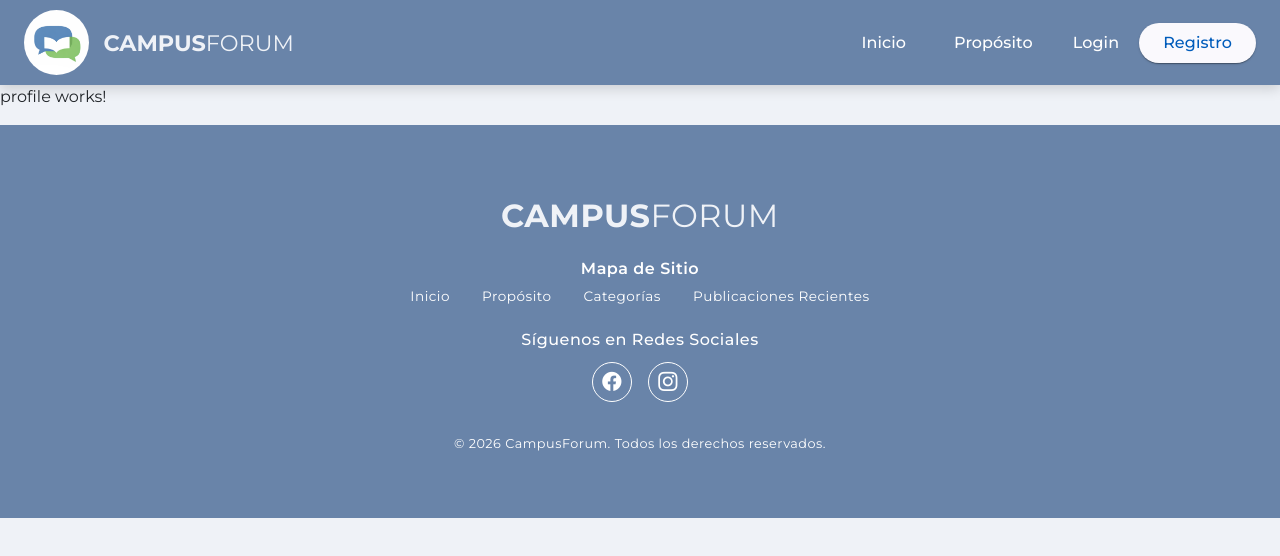
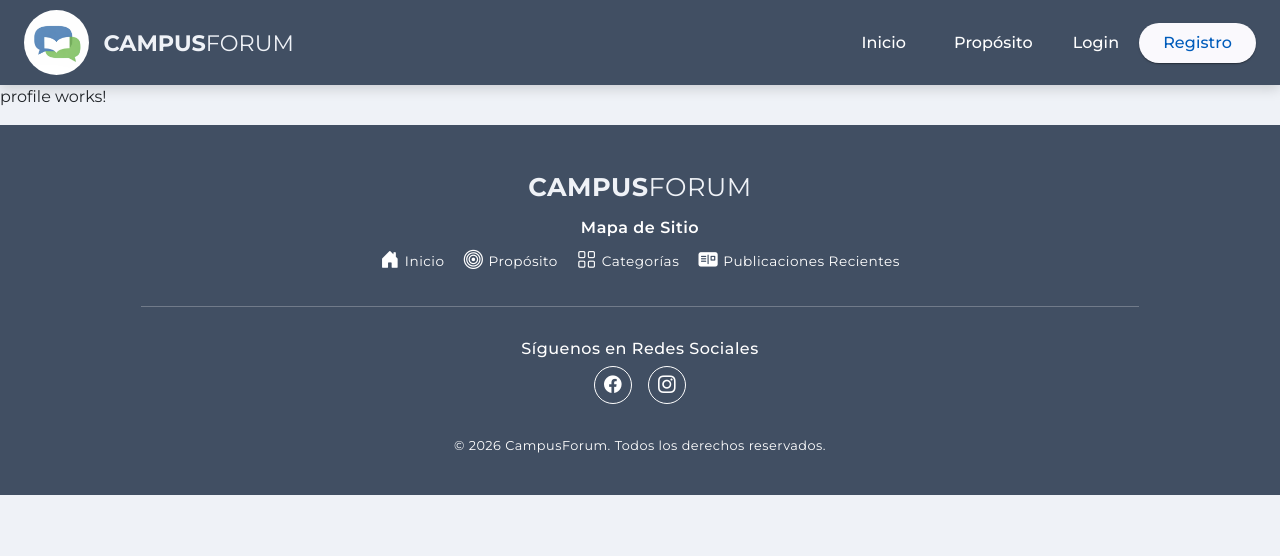
Before and after one commit to anag2603/campusforum-frontend, an Angular app: page /profile in a window 1280 px wide. Shown: the top 556 px of the page. Built offline with nearby package versions, Linux system fonts and the light colour scheme.

Commit message:
Modificación de diseño de footer y navbar

```diff
--- a/src/app/partials/footer/footer.html
+++ b/src/app/partials/footer/footer.html
@@ -10,12 +10,14 @@
     <section class="footer-map">
         <h4 class="title-map">Mapa de Sitio</h4>
         <section class="footer-links">
-            <a class="map-link">Inicio</a>
-            <a class="map-link">Propósito</a>
-            <a class="map-link">Categorías</a>
-            <a class="map-link">Publicaciones Recientes</a>
+            <a class="map-link" href="#"><i class="bi bi-house-door-fill"></i>Inicio</a>
+            <a class="map-link" href="#"><i class="bi bi-bullseye"></i>Propósito</a>
+            <a class="map-link" href="#"><i class="bi bi-grid"></i>Categorías</a>
+            <a class="map-link" href="#"><i class="bi bi-postcard-fill"></i>Publicaciones Recientes</a>
         </section>
     </section>
+
+    <hr class="divider">
 
     <!-- Redes sociales -->
     <section class="footer-socialmedia">
--- a/src/app/partials/footer/footer.scss
+++ b/src/app/partials/footer/footer.scss
@@ -1,8 +1,8 @@
 .footer-brand {
-    background-color: var(--primary-color);
+    background-color: #414f63;;
     color: white;
     text-align: center;
-    padding: 3rem 1rem;
+    padding: 2rem 1rem 1.5rem;
     letter-spacing: 0.5px;
 }
 
@@ -19,21 +19,28 @@
     font-weight: 700;
     color: var(--background-color);
     text-decoration: none;
-    font-size: 2rem;
-    padding: 0.5cm;
+    font-size: 1.6rem;
+    padding: 0.3cm;
 }
 
 /* LINKS */
 .footer-links {
   display: flex;
   justify-content: center;
-  gap: 2rem;
+  gap: 1.2rem;
   flex-wrap: wrap;
+  align-items: center;
+}
+
+.footer-links i {
+    margin-right: 5px;
+    font-size: 1.2rem;
 }
 
 .title-map {
   font-size: 1rem;
   color: white;
+  margin-bottom: 0.5rem;
 }
 
 .map-link {
@@ -45,7 +52,17 @@
 }
 
 .map-link:hover {
-  color: var(--text-color);
+  color: var(--secondary-light);
+  transform: translateY(-1px);
+}
+
+/* DIVIDER */
+.divider {
+  border: 0;
+  height: 1px;
+  background-color: #fff;
+  margin: 2rem auto;
+  width: 80%;
 }
 
 /* REDES */
@@ -66,15 +83,15 @@
 }
 
 .social-icon {
-  width: 40px;
-  height: 40px;
+  width: 38px;
+  height: 38px;
   border: 1px solid #fff;
   border-radius: 50%;
   display: flex;
   align-items: center;
   justify-content: center;
   color: white;
-  font-size: 1.2rem;
+  font-size: 1.1rem;
   transition: 0.3s;
 }
 
@@ -90,3 +107,12 @@
   font-size: 0.8rem;
   color: white;;
 }
+
+.title-map,
+.title-socialmedia {
+  margin-bottom: 0.5rem;
+}
+
+.footer-socialmedia {
+  margin-top: 0.8rem;
+}
--- a/src/app/partials/footer/footer.ts
+++ b/src/app/partials/footer/footer.ts
@@ -1,8 +1,11 @@
 import { Component } from '@angular/core';
+import { SHARED_IMPORTS } from '../../shared/shared_imports';
 
 @Component({
   selector: 'app-footer',
-  imports: [],
+  imports: [
+    ...SHARED_IMPORTS
+  ],
   templateUrl: './footer.html',
   styleUrl: './footer.scss',
 })
--- a/src/app/partials/navbar/navbar.scss
+++ b/src/app/partials/navbar/navbar.scss
@@ -1,5 +1,5 @@
 .navbar{
-    background-color: var(--primary-color);
+    background-color: #414f63;
     color: white;
     box-shadow: 0 4px 12px rgba(0,0,0,0.15);
 }
@@ -110,12 +110,11 @@ mat-toolbar {
 }
 
 .login-btn:hover {
-    color: black !important;
-    opacity: 0.7;
+    color: var(--secondary-light) !important;
 }
 
 .login-btn:hover i {
-    color: black !important;
+    color: var(--secondary-light) !important;
 }
 
 /* Links */
--- a/src/app/screens/login/login.html
+++ b/src/app/screens/login/login.html
@@ -17,7 +17,7 @@
         <circle cx="96" cy="90" r="15" fill="#4f678a"/>
         <circle cx="144" cy="90" r="15" fill="#4f678a"/>
 
-        <!--Animación pendiente-->
+        <!--TODO: Animación pendiente-->
         <circle class="ojo" cx="98" cy="88" r="8" fill="#1a2535"/>
         <circle class="ojo" cx="146" cy="88" r="8" fill="#1a2535"/>
 
```
